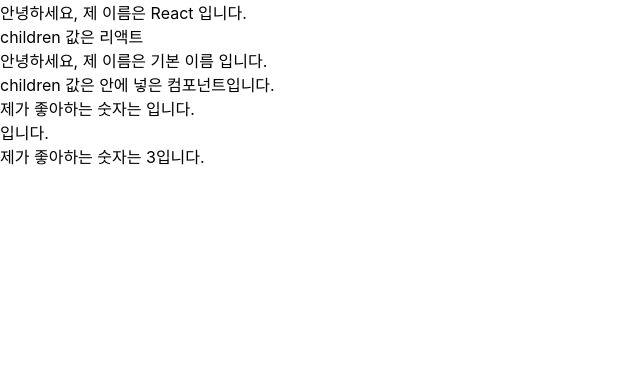
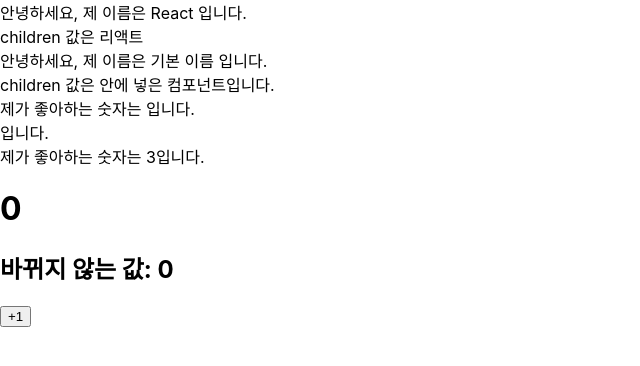
Before and after one commit to tsb-study/react-study, a React (Create React App) app in the folder 03-Component/: page / in a window 1280 px wide. Shown: the top 366 px of the page, without its empty margins (0-640 px from the left). Built offline with nearby package versions, Linux system fonts and the light colour scheme.

Commit message:
CounterClass

```diff
--- a/03-Component/src/App.js
+++ b/03-Component/src/App.js
@@ -1,3 +1,4 @@
+import Counter from "./CounterClass";
 import MyComponent from "./MyComponent";
 
 // function App() {
@@ -14,9 +15,12 @@
 
 const App = () => {
   return (
-    <MyComponent name="React" favoriteNumber={3}>
-      리액트<MyComponent>안에 넣은 컴포넌트</MyComponent>
-    </MyComponent>
+    <>
+      <MyComponent name="React" favoriteNumber={3}>
+        리액트<MyComponent>안에 넣은 컴포넌트</MyComponent>
+      </MyComponent>
+      <Counter></Counter>
+    </>
   );
 };
 export default App;
--- /dev/null
+++ b/03-Component/src/CounterClass.js
@@ -0,0 +1,30 @@
+import React, { Component } from "react";
+
+class Counter extends Component {
+  constructor(props) {
+    super(props);
+    // state의 초깃값 설정하기
+    this.state = {
+      number: 0,
+      fixedNumber: 0,
+    };
+  }
+  render() {
+    const { number, fixedNumber } = this.state; // state를 조회할 때는 this.state로 조회합니다.
+    return (
+      <div>
+        <h1>{number}</h1>
+        <h2>바뀌지 않는 값: {fixedNumber}</h2>
+        <button
+          onClick={() => {
+            this.setState({ number: number + 1 });
+          }}
+        >
+          +1
+        </button>
+      </div>
+    );
+  }
+}
+
+export default Counter;
```
